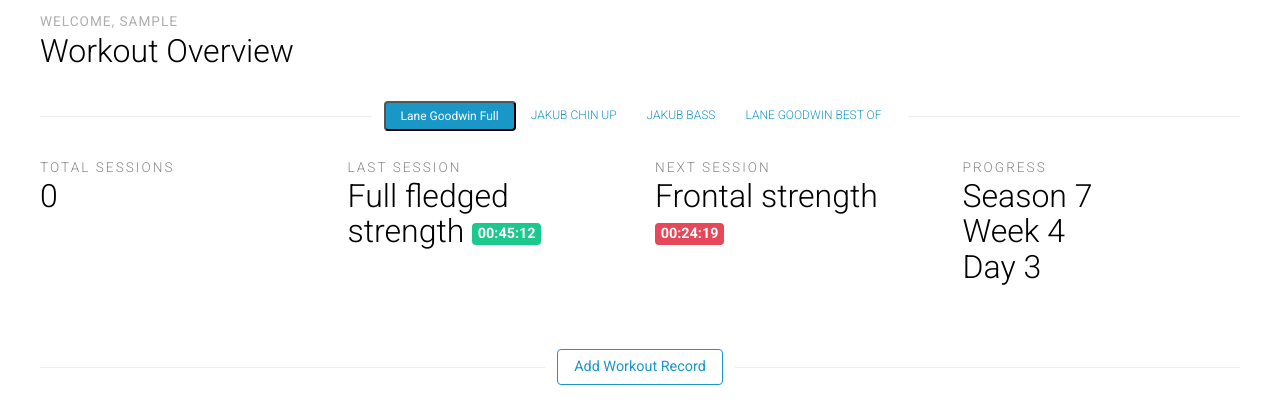
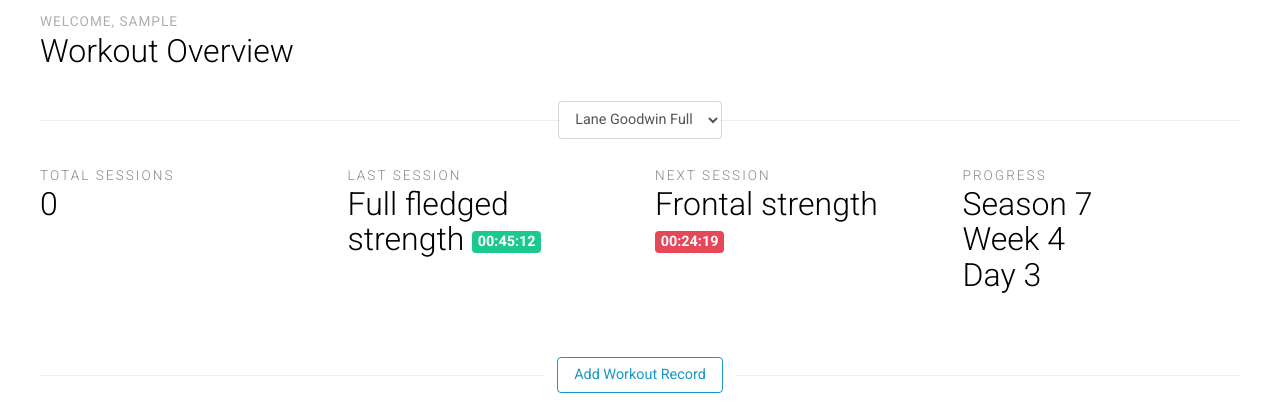
Before and after one commit to jakub-sdlk/WSO, a Flask app: page /stats/ in a window 1280 px wide. Shown: the part 59-479 px from the top of the page. Run offline with Flask 3, Linux system fonts and the light colour scheme; the visitor is signed in with stand-in values (Sample User, id 1); data that the repository does not hold is empty; some libraries are stand-ins or nearby versions.

Commit message:
change nav-link into option form in stats base

```diff
--- a/src/stats/templates/statsBase.html
+++ b/src/stats/templates/statsBase.html
@@ -25,6 +25,8 @@
       min-width: 100%;
       *width: 100%;
     }
+
+
 
   </style>
 </head>
@@ -86,25 +88,19 @@
   </div>
 
   <div class="hr-divider my-4">
-    <ul class="nav nav-pills hr-divider-content hr-divider-nav" role="tablist">
-      <li class="nav-item" role="presentation">
-        <form method="post" class="inline">
-          <button type="submit" name="schedule_id" value="1" class="nav-link active" role="tab">Lane Goodwin Full</button>
+    <div class="container">
+      <form method="post">
 
+        <div class="form-group row mt-2 justify-content-center">
+          <div class="col-md-auto">
+            <select class="form-control text-center" id="scheduleSelector" name="scheduleSelector" aria-label="scheduleSelector">
+              <option selected value="1">Lane Goodwin Full</option>
+              <option value="2">Jakub Chin-Up</option>
+            </select>
+          </div>
+        </div>
       </form>
-      </li>
-      <li class="nav-item" role="presentation">
-        <a href="#jakub-chin-up" class="nav-link" role="tab" data-toggle="tab" aria-controls="jakub-chin-up">Jakub
-          Chin Up</a>
-      </li>
-      <li class="nav-item" role="presentation">
-        <a href="#jakub-bass" class="nav-link" role="tab" data-toggle="tab" aria-controls="jakub-bass">Jakub Bass</a>
-      </li>
-      <li class="nav-item" role="presentation">
-        <a href="#lane-goodwin-best-of" class="nav-link" role="tab" data-toggle="tab"
-           aria-controls="lane-goodwin-best-of">Lane Goodwin Best Of</a>
-      </li>
-    </ul>
+    </div>
   </div>
 
   {% block content %}{% endblock %}
@@ -122,6 +118,8 @@
     $(function () { while (window.BS && window.BS.loader && window.BS.loader.length) { (window.BS.loader.pop())() } })
 
 
+
+
 </script>
 <script type="text/javascript">
       $('#calendar').datepicker({
@@ -134,6 +132,8 @@
 
       });
 
+
+
 </script>
 <!-- Script bellow deals with confirm form resubmission bug -->
 
@@ -141,6 +141,8 @@
       if (window.history.replaceState) {
         window.history.replaceState(null, null, window.location.href);
       }
+
+
 </script>
 
 <!-- Script bellow refreshes the page only once after it is loaded -
@@ -162,6 +164,8 @@ Without it the user must refresh the page manually to update data after addning
   }
 })();
 
+
+
 </script>
 </body>
 
```
Lines whose indentation alone changed are shown as unchanged.
